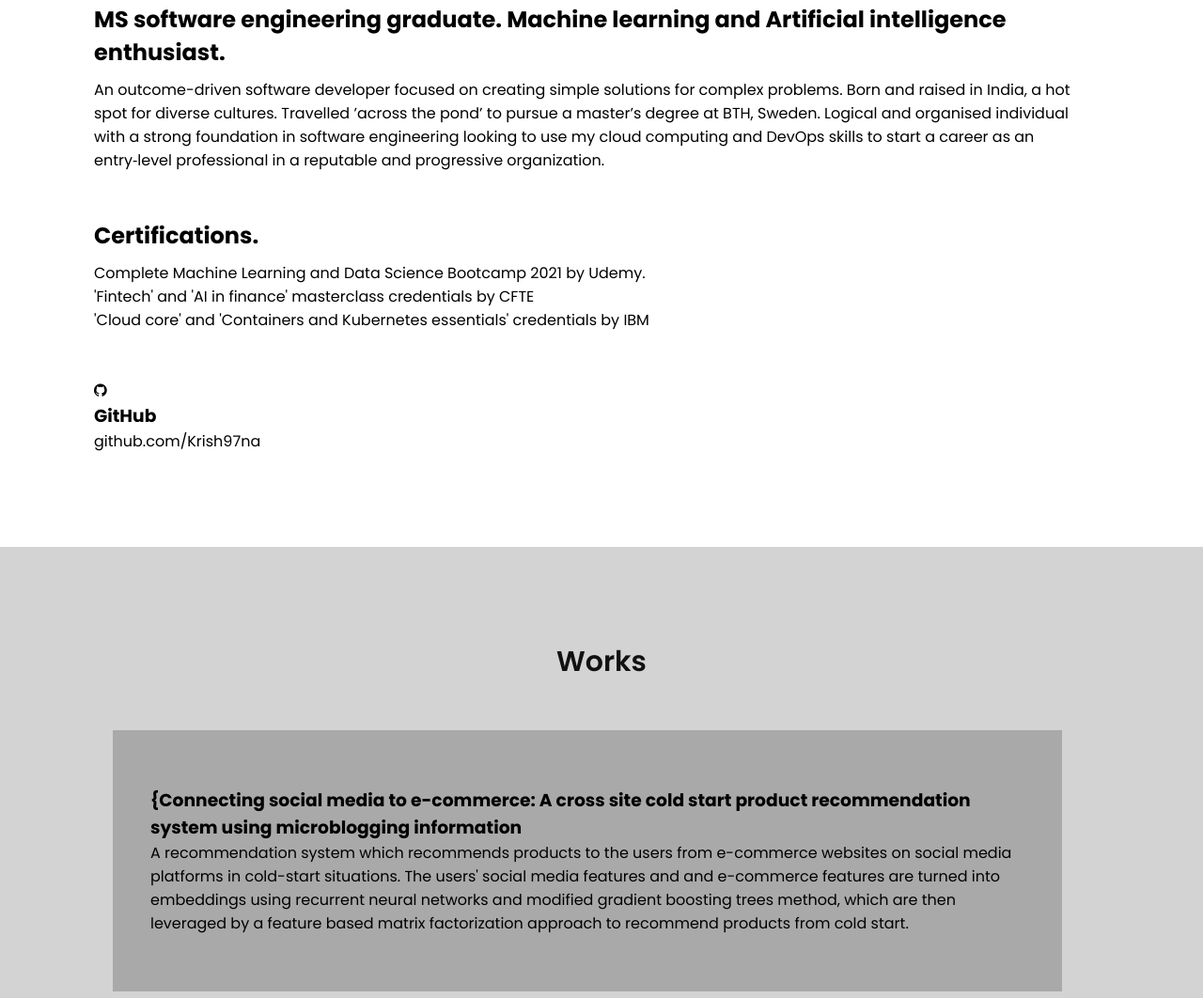
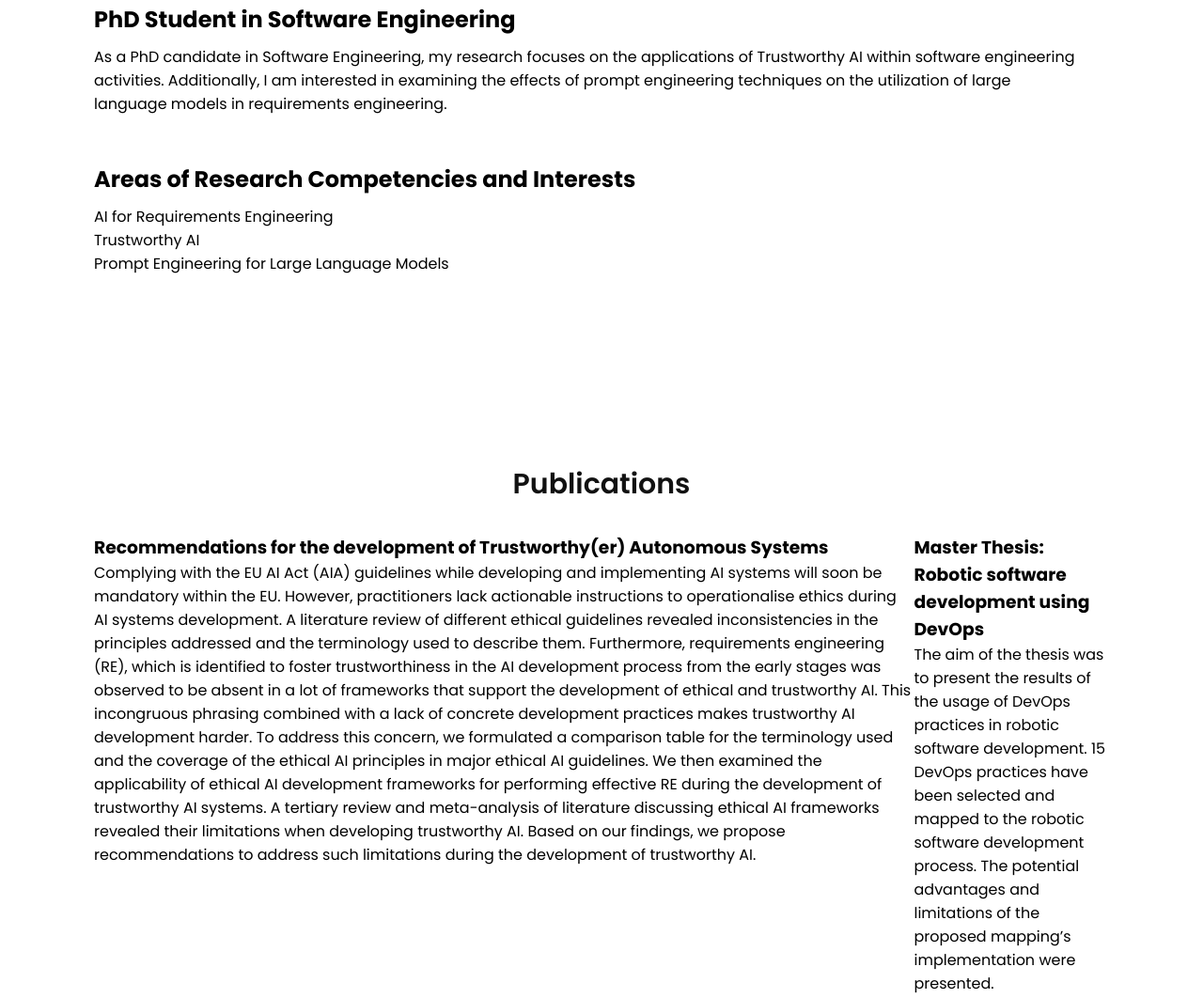
Before and after one commit to Krish97na/Personal-website-project, a plain HTML site: page index.html in a window 1280 px wide. Shown: the part 972-2034 px from the top of the page at 94% size. Drawn offline with Linux system fonts and the light colour scheme.

Commit message:
Update index.html

```diff
--- a/index.html
+++ b/index.html
@@ -13,14 +13,13 @@
             <div class="toggle" onclick="toggleMenu();"></div>
             <ul class="menu">
                 <li><a href="#about" onclick="toggleMenu();">About me</a></li>
-                <li><a href="#work" onclick="toggleMenu();">Works</a></li>
+                <li><a href="#publications" onclick="toggleMenu();">Publications</a></li>
                 <li><a href="#contact" onclick="toggleMenu();">Contact</a></li>
             </ul>
         </header>
         <section class="banner" id="home">
             <div class="txtbx">
                 <h2><span>Krishna Ronanki</span></h2>
-                <h3><span>PhD Student</span></h3>
             </div>
         </section>
         <section class="about" id="about">
@@ -29,36 +28,25 @@
             </div>
             <div class="content">
                 <div class="contentBox">
-                    <h3>MS software engineering graduate. Machine learning and Artificial intelligence enthusiast. </h3>
-                    <p>An outcome-driven software developer focused on creating simple solutions for complex problems. Born and raised in India, a hot spot for diverse cultures. Travelled ’across the pond’ to pursue a master’s degree at BTH, Sweden. Logical and organised individual with a strong foundation in software engineering looking to use my cloud computing and DevOps skills to start a career as an entry‑level professional in a reputable and progressive organization.</p>
+                    <h3> PhD Student in Software Engineering </h3>
+                    <p>As a PhD candidate in Software Engineering, my research focuses on the applications of Trustworthy AI within software engineering activities. Additionally, I am interested in examining the effects of prompt engineering techniques on the utilization of large language models in requirements engineering.</p>
                     <br><br>
-                    <h3>Certifications. </h3>
-                    <p>Complete Machine Learning and Data Science Bootcamp 2021 by Udemy. </p>
-                    <p>'Fintech' and 'AI in finance' masterclass credentials by CFTE </p>
-                    <p>'Cloud core' and 'Containers and Kubernetes essentials' credentials by IBM </p>
+                    <h3> Areas of Research Competencies and Interests </h3>
+                    <p> AI for Requirements Engineering</p>
+                    <p> Trustworthy AI </p>
+                    <p> Prompt Engineering for Large Language Models</p>
                 </div>
             </div>
-            <br><br>
-            <div class="content">
-                <div class="box">
-                    <div class="icon">
-                        <i class="fa fa-github"></i>
-                    </div>
-                    <div class="text">
-                        <h3>GitHub</h3>
-                        <p>github.com/Krish97na</p>
-                    </div>
-                </div>
         </section>
 
-        <section class="work" id="work">
+        <section class="publications" id="publications">
             <div class="heading">
-                <h2>Works</h2>
+                <h2>Publications</h2>
             </div>
             <div class="content">
-                <div class="workBox">
-                    <h3>{Connecting social media to e-commerce: A cross site cold start product recommendation system using microblogging information</h3>
-                    <p> A recommendation system which recommends products to the users from e-commerce websites on social media platforms in cold-start situations. The users' social media features and and e-commerce features are turned into embeddings using recurrent neural networks and modified gradient boosting trees method, which are then leveraged by a feature based matrix factorization approach to recommend products from cold start.</p>
+                <div class="publicationsBox">
+                    <h3>Recommendations for the development of Trustworthy(er) Autonomous Systems</h3>
+                    <p> Complying with the EU AI Act (AIA) guidelines while developing and implementing AI systems will soon be mandatory within the EU. However, practitioners lack actionable instructions to operationalise ethics during AI systems development. A literature review of different ethical guidelines revealed inconsistencies in the principles addressed and the terminology used to describe them. Furthermore, requirements engineering (RE), which is identified to foster trustworthiness in the AI development process from the early stages was observed to be absent in a lot of frameworks that support the development of ethical and trustworthy AI. This incongruous phrasing combined with a lack of concrete development practices makes trustworthy AI development harder. To address this concern, we formulated a comparison table for the terminology used and the coverage of the ethical AI principles in major ethical AI guidelines. We then examined the applicability of ethical AI development frameworks for performing effective RE during the development of trustworthy AI systems. A tertiary review and meta-analysis of literature discussing ethical AI frameworks revealed their limitations when developing trustworthy AI. Based on our findings, we propose recommendations to address such limitations during the development of trustworthy AI. </p>
                 </div>
                 <div class="workBox">
                     <h3>Master Thesis: Robotic software development using DevOps </h3>
@@ -80,8 +68,8 @@
                             <i class="fa fa-envelope"></i>
                         </div>
                         <div class="text">
-                            <h3>E-mail</h3>
-                            <p>9krishnachaitanya@gmail.com</p>
+                            <h3>e-mail</h3>
+                            <p>krishna.ronanki@gu.se</p>
                         </div>
                     </div><br>
                     <div class="box">
@@ -90,7 +78,7 @@
                         </div>
                         <div class="text">
                             <h3>Mobile</h3>
-                            <p>+91-9703414670</p>
+                            <p>(+46)31-772-11-69</p>
                         </div>
                     </div><br>
                     <div class="box">
```
